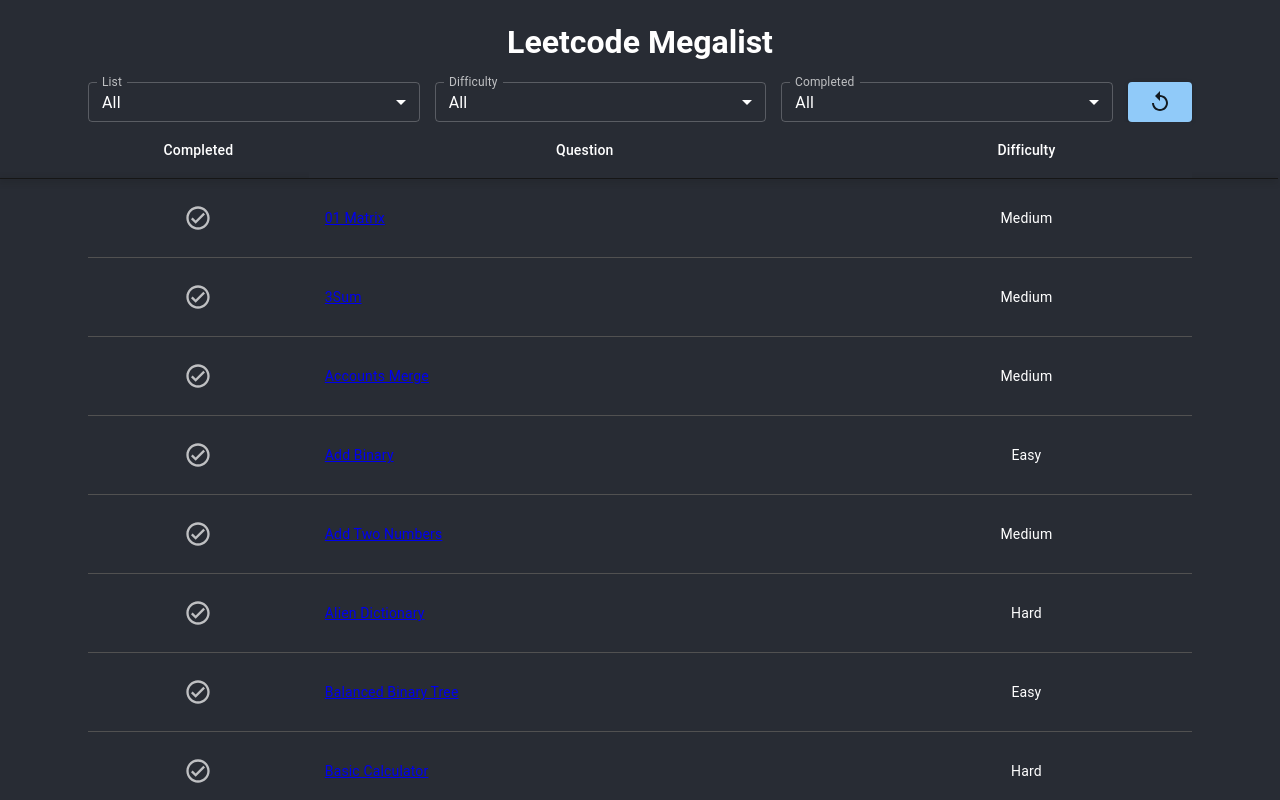
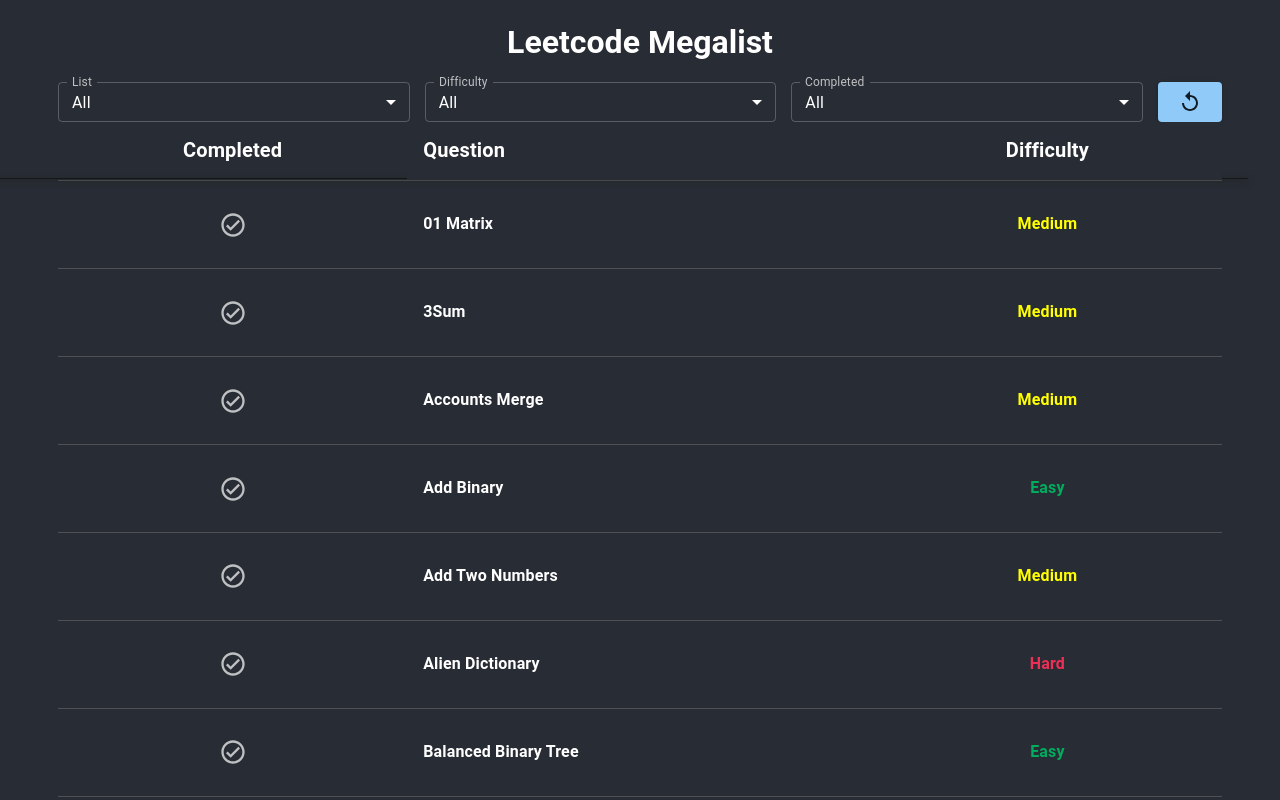
Before and after one commit to ricklan/leetcode-megalist, a React (Create React App) app: page / in a window 1280 px wide. Shown: the top 800 px of the page. Built offline with nearby package versions, Linux system fonts and the light colour scheme.

Commit message:
Updated css and fixed warnings

```diff
--- a/src/App.css
+++ b/src/App.css
@@ -28,6 +28,46 @@
   color: #61dafb;
 }
 
+.category-title {
+  color: white;
+  font-size: 20px;
+}
+
+.question-link {
+  color: white;
+  font-size: 16px;
+  font-weight: bold;
+  text-decoration: none;
+}
+
+.question-link:visited {
+  text-decoration: none;
+}
+
+.question-link:hover {
+  font-style: italic;
+  color: #7CB9E8;
+  cursor: pointer;
+}
+
+.difficulty-tag {
+  color: white;
+  font-size: 16px;
+  font-weight: bold;
+}
+
+.Easy {
+  color: #00ad5f;
+}
+
+.Medium {
+  color: yellow;
+}
+
+.Hard {
+  color: #ee2f56;
+}
+
 @keyframes App-logo-spin {
   from {
     transform: rotate(0deg);
@@ -42,7 +82,7 @@
 }
 
 .page {
-  margin: 0  80px;
+  margin: 0  50px;
 }
 
 h1 {
--- a/src/App.js
+++ b/src/App.js
@@ -1510,30 +1510,41 @@
           <Table>
             <TableHead>
               <TableRow>
-                <TableCell align="center" width={"20%"}>
-                  Completed
+                <TableCell align="center" width={"30%"}>
+                  <b className="category-title">Completed</b>
                 </TableCell>
-                <TableCell align="center" width={"50%"}>
-                  Question
+                <TableCell align="left" width={"40%"}>
+                  <b className="category-title">Question</b>
                 </TableCell>
                 <TableCell align="center" width={"30%"}>
-                  Difficulty
+                  <b className="category-title">Difficulty</b>
                 </TableCell>
               </TableRow>
             </TableHead>
             <TableBody>
-              {questionsList.map((question, index) => (
+              {questionsList.map((question) => (
                 <TableRow key={question.question}>
                   <TableCell align="center">
                     <CheckboxComponent question={question.question} />
                   </TableCell>
-                  <TableCell>
-                    <a href={question.link} target={"_blank"}>
+                  <TableCell align="left">
+                    <a
+                      href={question.link}
+                      target="_blank"
+                      rel="noreferrer"
+                      className="question-link"
+                    >
                       {question.question}
                     </a>
                   </TableCell>
                   <TableCell align="center">
-                    {difficultyMapping[question.difficulty]}
+                    <p
+                      className={`difficulty-tag ${
+                        difficultyMapping[question.difficulty]
+                      }`}
+                    >
+                      {difficultyMapping[question.difficulty]}
+                    </p>
                   </TableCell>
                 </TableRow>
               ))}
```
